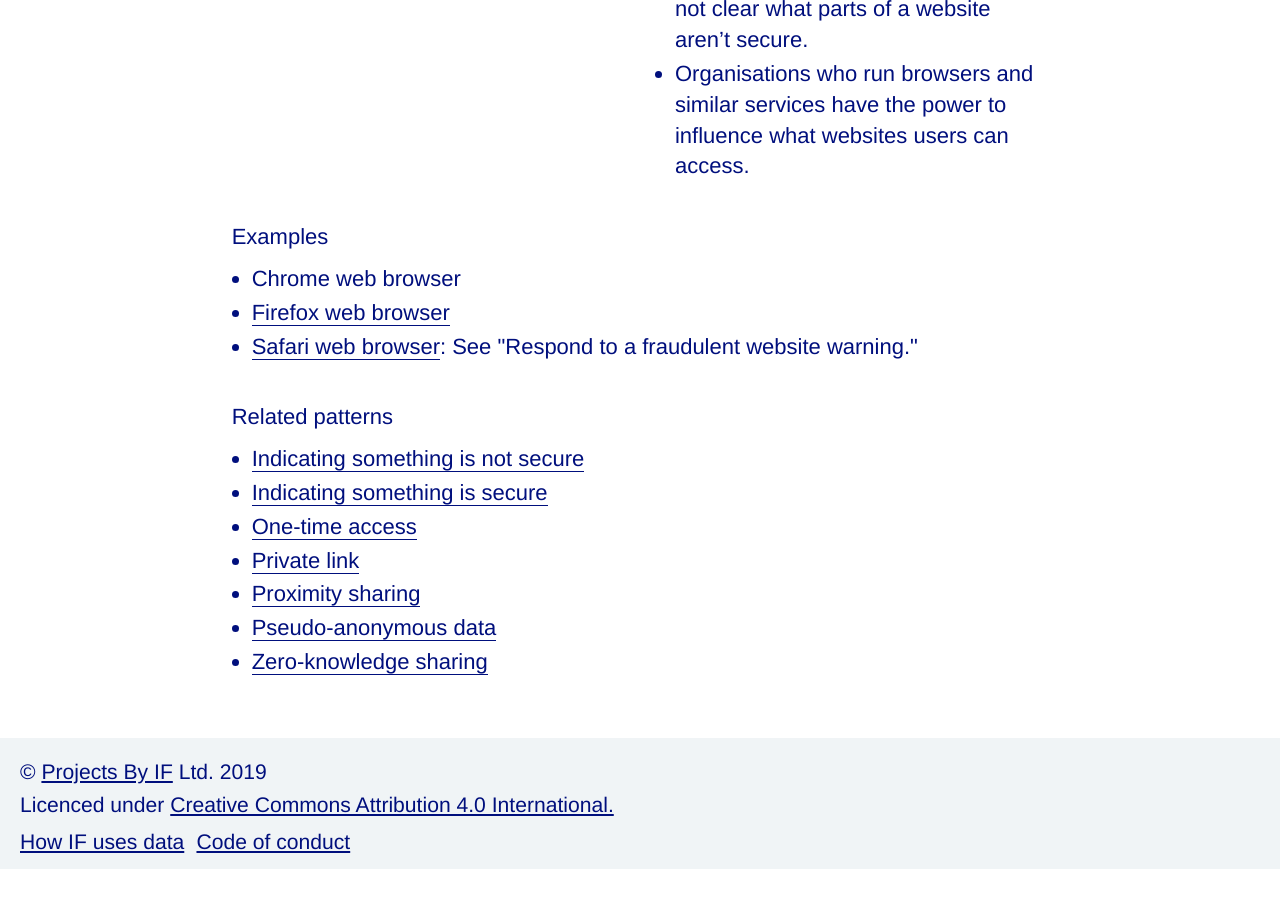
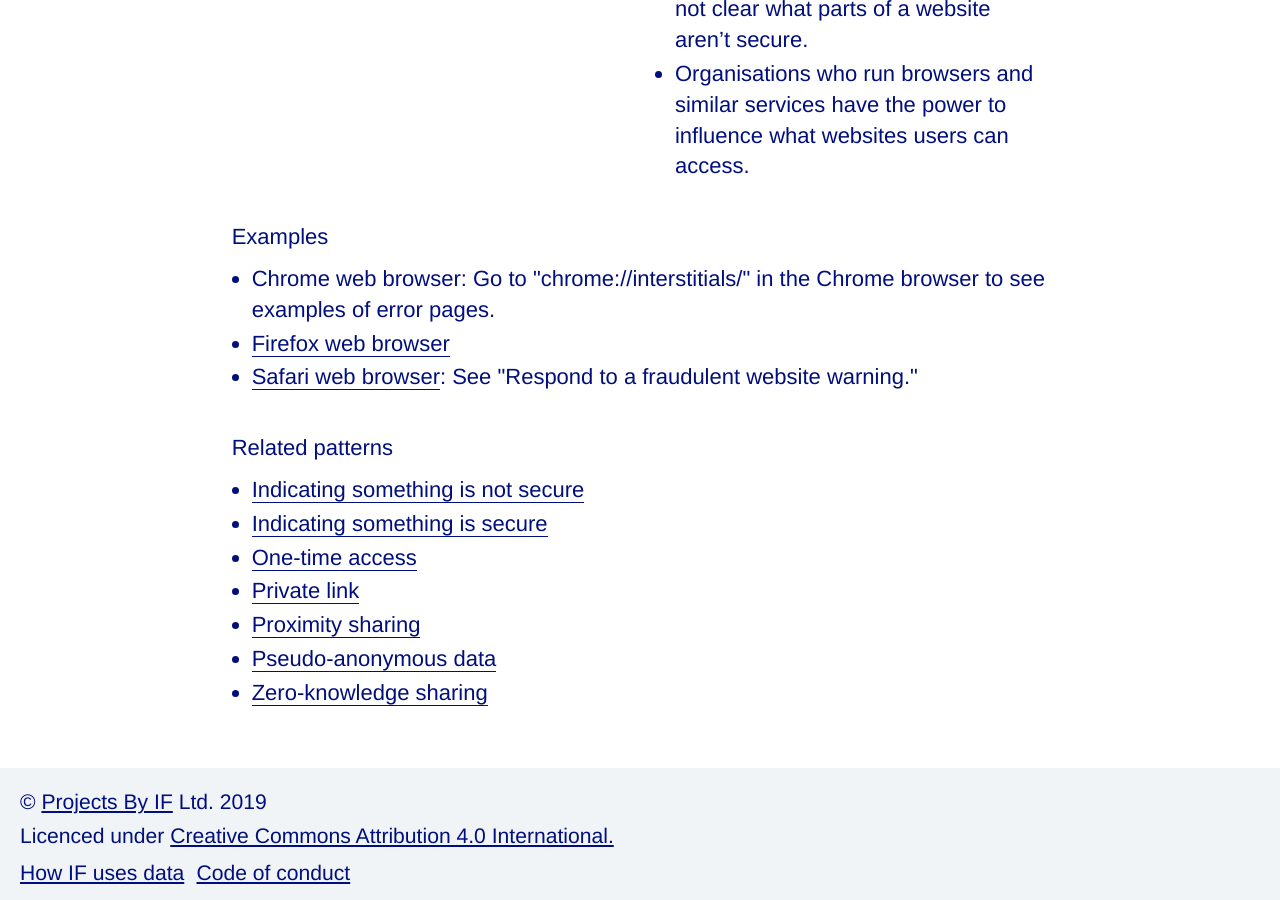
Before and after one commit to projectsbyif/data-permissions-catalogue, a Jekyll site: the page built from _patterns/making-it-harder-to-use-sites-that-might-be-insecure.md, in a window 1280 px wide and 900 px high, scrolled down 1152 px. Built offline with Jekyll 4.4.1, drawn with Linux system fonts in a browser that asks for light colours; some web fonts are replaced; comment, search, counter and statistics services are not loaded; before the commit the page ends 2021 px from its top, so only the background shows below that.

Commit message:
Add Chrome-specific link in example description.

```diff
--- a/_patterns/making-it-harder-to-use-sites-that-might-be-insecure.md
+++ b/_patterns/making-it-harder-to-use-sites-that-might-be-insecure.md
@@ -20,6 +20,7 @@ limitations:
 
 examples:
   - title: Chrome web browser
+    description: Go to "chrome://interstitials/" in the Chrome browser to see examples of error pages.
   - title: Firefox web browser
     url: https://support.mozilla.org/en-US/kb/error-codes-secure-websites
   - title: Safari web browser
```
